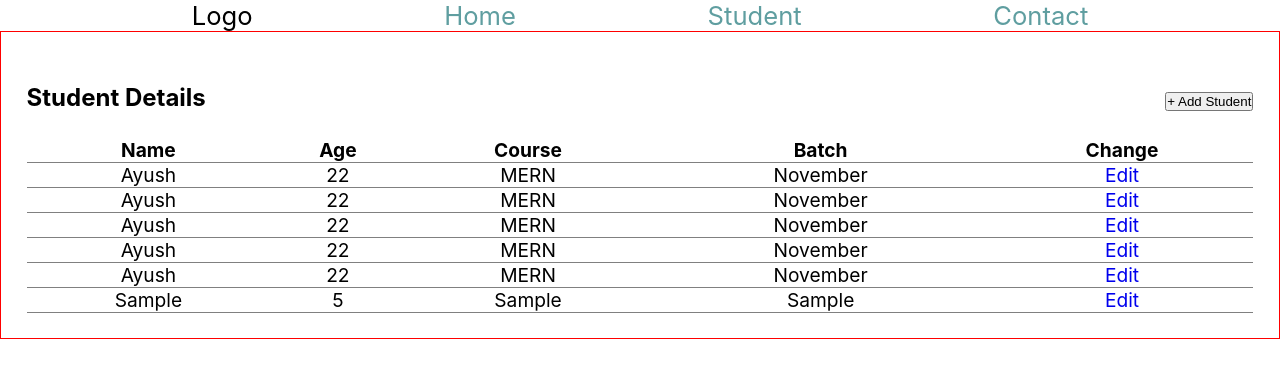
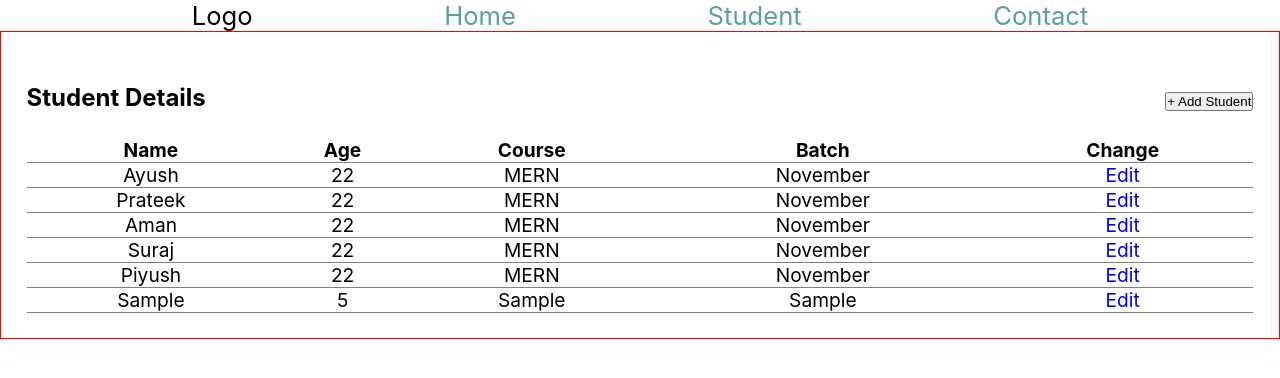
Before and after one commit to Ayush-Manware/REACTSHANDSONsix, a React (Create React App) app: page /addStudent in a window 1280 px wide. Both pictures are taken after typing "Sample", "5", "Sample", "Sample" into the empty fields and a click on the button "Add Data". Shown: the top 378 px of the page. Built offline with nearby package versions, Linux system fonts and the light colour scheme.

Commit message:
Key Props Debugged

```diff
--- a/src/Routering/Routing.jsx
+++ b/src/Routering/Routing.jsx
@@ -11,10 +11,10 @@ import AddStudent from "../addStudent/AddStudent";
 const Routing = () => {
   const [data, setData] = useState([
     { name: "Ayush", age: 22, batch: "November", course: "MERN" },
-    { name: "Ayush", age: 22, batch: "November", course: "MERN" },
-    { name: "Ayush", age: 22, batch: "November", course: "MERN" },
-    { name: "Ayush", age: 22, batch: "November", course: "MERN" },
-    { name: "Ayush", age: 22, batch: "November", course: "MERN" },
+    { name: "Prateek", age: 22, batch: "November", course: "MERN" },
+    { name: "Aman", age: 22, batch: "November", course: "MERN" },
+    { name: "Suraj", age: 22, batch: "November", course: "MERN" },
+    { name: "Piyush", age: 22, batch: "November", course: "MERN" }
   ]);
 
   return (
--- a/src/addStudent/AddStudent.jsx
+++ b/src/addStudent/AddStudent.jsx
@@ -45,8 +45,8 @@ const AddStudent = () => {
           onChange={handleChange}
         />{" "}
         <div className="btnContainer">
-          <button onClick={handleSubmit}>Add Data</button>
-          <button onClick={() => navigate("/student")}>Back</button>
+          <button type="button" onClick={handleSubmit}>Add Data</button>
+          <button type="button" onClick={() => navigate("/student")}>Back</button>
         </div>
       </form>
     </>
--- a/src/editStudent/EditStudent.jsx
+++ b/src/editStudent/EditStudent.jsx
@@ -51,8 +51,8 @@ const EditStudent = () => {
         <br />
         <br />
         <div className="btnContainer">
-          <button onClick={handleSubmit}>Update</button>
-          <button onClick={() => navigate("/student")}>Back</button>
+          <button type="button" onClick={handleSubmit}>Update</button>
+          <button type="button" onClick={() => navigate("/student")}>Back</button>
         </div>
       </form>
     </>
--- a/src/nabar/Student.jsx
+++ b/src/nabar/Student.jsx
@@ -1,4 +1,4 @@
-import React, { useContext } from "react";
+import React, { useContext, useState } from "react";
 import Store from "../store/Store";
 import { Link } from "react-router-dom";
 
@@ -27,8 +27,7 @@ const Student = () => {
           <tbody>
             {contextData.value.map((item, index) => {
               return (
-                <>
-                  <tr>
+                <tr key={index}>
                   <td>{item.name}</td>
                   <td>{item.age}</td>
                   <td>{item.course}</td>
@@ -37,7 +36,6 @@ const Student = () => {
                     <Link to={`/editStudent/${index}`}>Edit</Link>
                   </td>
                 </tr>
-                </>
               );
             })}
           </tbody>
```
Lines whose indentation alone changed are shown as unchanged.
